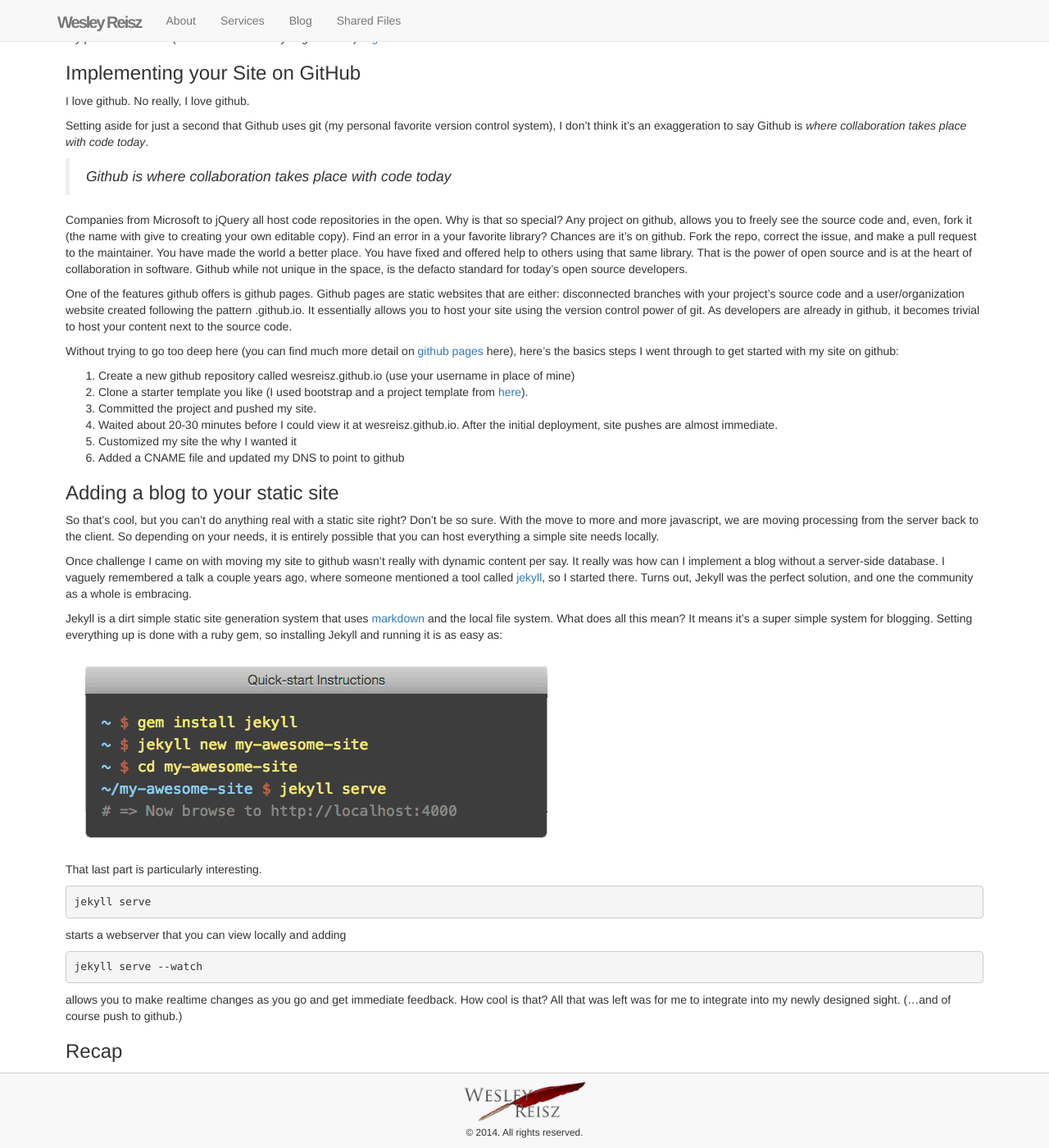
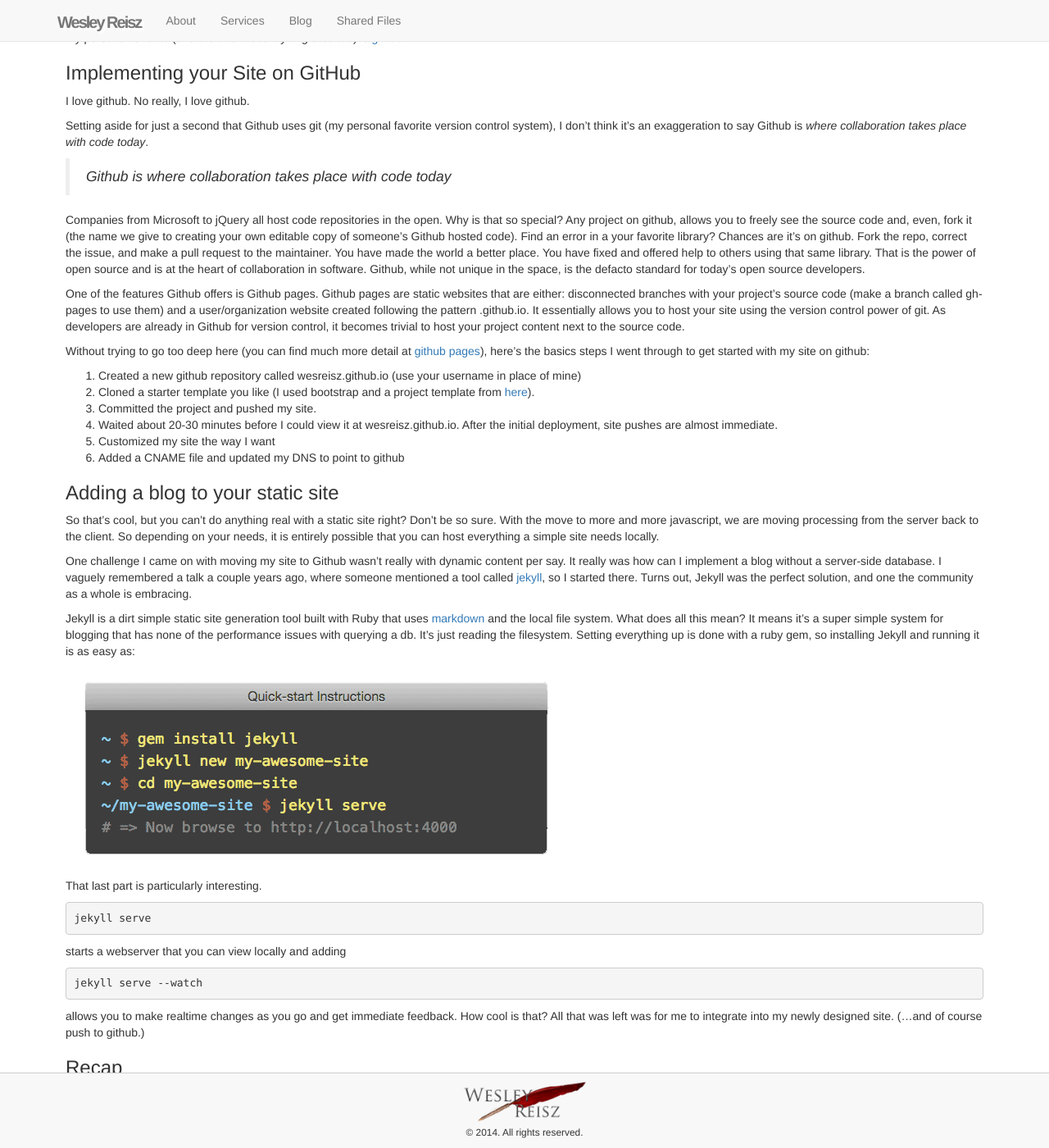
Before and after one commit to wesreisz/wesreisz.github.io, a Jekyll site: the page built from _posts/2014-12-24-moving_to_github.md, in a window 1280 px wide and 1400 px high, scrolled down 908 px. Shown: the whole window at 82% size. Built offline with Jekyll 4.4.1, drawn with Linux system fonts in a browser that asks for light colours; some web fonts are replaced; comment, search, counter and statistics services are not loaded; some of the changed text lies outside the part shown.

Commit message:
edited and fixed typos

````diff
--- a/_posts/2014-12-24-moving_to_github.md
+++ b/_posts/2014-12-24-moving_to_github.md
@@ -37,26 +37,26 @@
 
 > *Github is where collaboration takes place with code today*
 
-Companies from Microsoft to jQuery all host code repositories in the open. Why is that so special? Any project on github, allows you to freely see the source code and, even, fork it (the name with give to creating your own editable copy). Find an error in a your favorite library? Chances are it's on github. Fork the repo, correct the issue, and make a pull request to the maintainer. You have made the world a better place. You have fixed and offered help to others using that same library. That is the power of open source and is at the heart of collaboration in software. Github while not unique in the space, is the defacto standard for today's open source developers.
+Companies from Microsoft to jQuery all host code repositories in the open. Why is that so special? Any project on github, allows you to freely see the source code and, even, fork it (the name we give to creating your own editable copy of someone's Github hosted code). Find an error in a your favorite library? Chances are it's on github. Fork the repo, correct the issue, and make a pull request to the maintainer. You have made the world a better place. You have fixed and offered help to others using that same library. That is the power of open source and is at the heart of collaboration in software. Github, while not unique in the space, is the defacto standard for today's open source developers.
 
-One of the features github offers is github pages. Github pages are static websites that are either: disconnected branches with your project's source code and a user/organization website created following the pattern <username>.github.io. It essentially allows you to host your site using the version control power of git. As developers are already in github, it becomes trivial to host your content next to the source code.
+One of the features Github offers is Github pages. Github pages are static websites that are either: disconnected branches with your project's source code (make a branch called gh-pages to use them) and a user/organization website created following the pattern <username>.github.io. It essentially allows you to host your site using the version control power of git. As developers are already in Github for version control, it becomes trivial to host your project content next to the source code.
 
-Without trying to go too deep here (you can find much more detail on [github pages](https://pages.github.com/) here), here's the basics steps I went through to get started with my site on github:
+Without trying to go too deep here (you can find much more detail at [github pages](https://pages.github.com/)), here's the basics steps I went through to get started with my site on github:
 
-1. Create a new github repository called wesreisz.github.io (use your username in place of mine)
-1. Clone a starter template you like (I used bootstrap and a project template from [here](http://startbootstrap.com/)).
+1. Created a new github repository called wesreisz.github.io (use your username in place of mine)
+1. Cloned a starter template you like (I used bootstrap and a project template from [here](http://startbootstrap.com/)).
 1. Committed the project and pushed my site.
 1. Waited about 20-30 minutes before I could view it at wesreisz.github.io. After the initial deployment, site pushes are almost immediate.
-1. Customized my site the why I wanted it
+1. Customized my site the way I want
 1. Added a CNAME file and updated my DNS to point to github
 
 ### Adding a blog to your static site
 
 So that's cool, but you can't do anything real with a static site right? Don't be so sure. With the move to more and more javascript, we are moving processing from the server back to the client. So depending on your needs, it is entirely possible that you can host everything a simple site needs locally.
 
-Once challenge I came on with moving my site to github wasn't really with dynamic content per say. It really was how can I implement a blog without a server-side database. I vaguely remembered a talk a couple years ago, where someone mentioned a tool called [jekyll](http://jekyllrb.com/), so I started there. Turns out, Jekyll was the perfect solution, and one the community as a whole is embracing.
+One challenge I came on with moving my site to Github wasn't really with dynamic content per say. It really was how can I implement a blog without a server-side database. I vaguely remembered a talk a couple years ago, where someone mentioned a tool called [jekyll](http://jekyllrb.com/), so I started there. Turns out, Jekyll was the perfect solution, and one the community as a whole is embracing.
 
-Jekyll is a dirt simple static site generation system that uses [markdown](http://en.wikipedia.org/wiki/Markdown) and the local file system. What does all this mean? It means it's a super simple system for blogging. Setting everything up is done with a ruby gem, so installing Jekyll and running it is as easy as:
+Jekyll is a dirt simple static site generation tool built with Ruby that uses [markdown](http://en.wikipedia.org/wiki/Markdown) and the local file system. What does all this mean? It means it's a super simple system for blogging that has none of the performance issues with querying a db. It's just reading the filesystem. Setting everything up is done with a ruby gem, so installing Jekyll and running it is as easy as:
 
 ![Installing Jekyll](/images/moving_to_github/install.png)
 
@@ -68,7 +68,7 @@
 ```
 jekyll serve --watch
 ```
-allows you to make realtime changes as you go and get immediate feedback. How cool is that? All that was left was for me to integrate into my newly designed sight. (...and of course push to github.)
+allows you to make realtime changes as you go and get immediate feedback. How cool is that? All that was left was for me to integrate into my newly designed site. (...and of course push to github.)
 
 ### Recap
 So let's recap. I have:
@@ -78,5 +78,6 @@
 * markdown for editing of my blog content
 * git version control for my blog and website
 * local development environment where I can see changes
+* Ohh... and, I've freed up my hosted VPS for some work with Docker.
 
 Not bad! [http://www.wesleyreisz.com](http://www.wesleyreisz.com)
````
